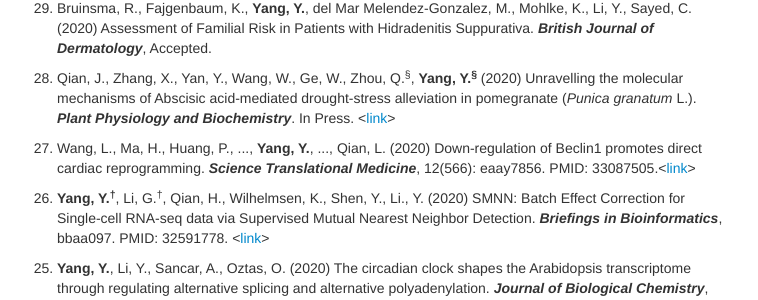
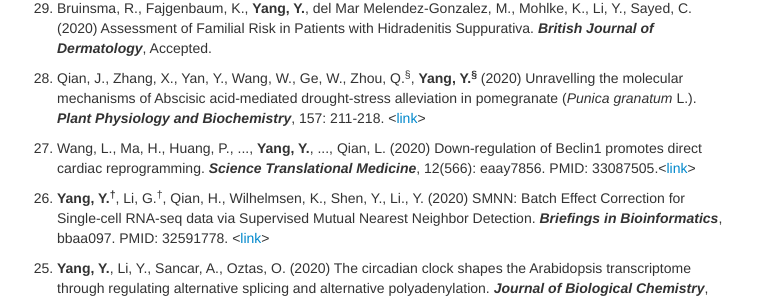
Before and after one commit to yycunc/yycunc.github.io, a Jekyll site: the page built from pages/pubs.md, in a window 1280 px wide and 900 px high, scrolled down 466 px. Shown: the part 150-450 px from the top of the window, without its empty margins (258-1016 px from the left). Built offline with Jekyll 4.4.1, drawn with Linux system fonts in a browser that asks for light colours.

Commit message:
Update pubs.md

```diff
--- a/pages/pubs.md
+++ b/pages/pubs.md
@@ -27,7 +27,7 @@ title: Yuchen Yang's publications
 
 <ol start="29"> <li>Bruinsma, R., Fajgenbaum, K., <b>Yang, Y.</b>, del Mar Melendez-Gonzalez, M., Mohlke, K., Li, Y., Sayed, C. (2020) Assessment of Familial Risk in Patients with Hidradenitis Suppurativa. <i><b>British Journal of Dermatology</b></i>, Accepted.</li></ol>
 
-<ol start="28"> <li>Qian, J., Zhang, X., Yan, Y., Wang, W., Ge, W., Zhou, Q.<sup>&sect;</sup>, <b>Yang, Y.<sup>&sect;</sup></b> (2020) Unravelling the molecular mechanisms of Abscisic acid-mediated drought-stress alleviation in pomegranate (<i>Punica granatum</i> L.). <i><b>Plant Physiology and Biochemistry</b></i>. In Press. <<a href="https://www.sciencedirect.com/science/article/abs/pii/S0981942820305222">link</a>></li></ol>
+<ol start="28"> <li>Qian, J., Zhang, X., Yan, Y., Wang, W., Ge, W., Zhou, Q.<sup>&sect;</sup>, <b>Yang, Y.<sup>&sect;</sup></b> (2020) Unravelling the molecular mechanisms of Abscisic acid-mediated drought-stress alleviation in pomegranate (<i>Punica granatum</i> L.). <i><b>Plant Physiology and Biochemistry</b></i>, 157: 211-218. <<a href="https://www.sciencedirect.com/science/article/pii/S0981942820305222">link</a>></li></ol>
 
 <ol start="27"> <li>Wang, L., Ma, H., Huang, P., ..., <b>Yang, Y.</b>, ..., Qian, L. (2020) Down-regulation of Beclin1 promotes direct cardiac reprogramming. <i><b>Science Translational Medicine</b></i>, 12(566): eaay7856. PMID: 33087505.<<a href="https://stm.sciencemag.org/content/12/566/eaay7856/tab-pdf">link</a>></li></ol>
 
```
